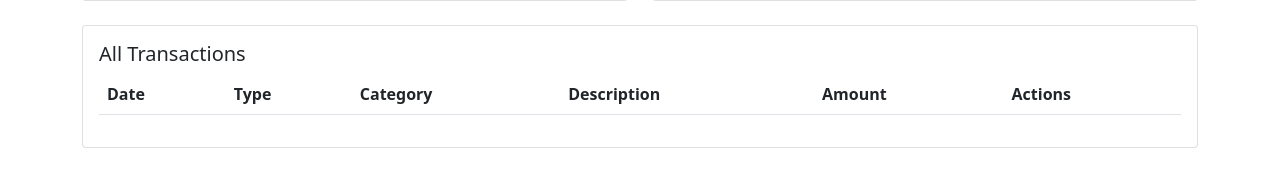
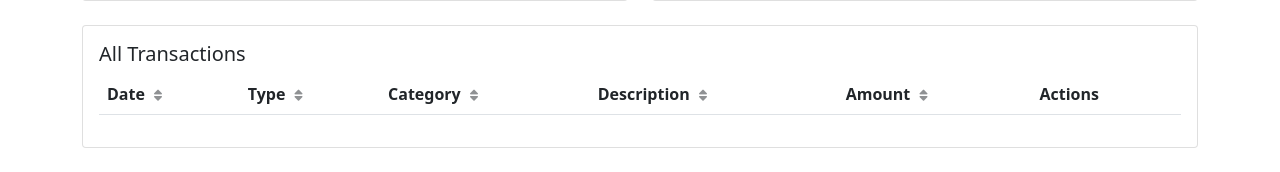
Before and after one commit to Chandrika-Saha/Budget-Tracker-Web-Application, a Flask app: page / in a window 1280 px wide. Shown: the part 1495-1667 px from the top of the page. Run offline with Flask 3, Linux system fonts and the light colour scheme; data comes from the database, SQL or seed files in the repository; lists and menus that the app fills with data are empty.

Commit message:
Modified the transaction table to have advanced sorting options, and some other things

```diff
--- a/Templates/index.html
+++ b/Templates/index.html
@@ -10,6 +10,7 @@
 
     <!-- Chatbot CSS -->
     <link rel="stylesheet" href="{{ url_for('static', filename='css/chatbot.css') }}">
+    <link rel="stylesheet" href="{{ url_for('static', filename='css/table_sorting.css') }}">
     <style>
 <style>
     /* Transaction row colors */
@@ -208,35 +209,51 @@
         </div>
 
         <!-- Row 5: Transaction List -->
+        <!-- Row 5: Transaction List -->
         <div class="row mb-4">
             <div class="col-12">
                 <div class="card">
                     <div class="card-body">
                         <h5>All Transactions</h5>
                         <div class="table-responsive">
-                            <table class="table table-striped">
+                            <table class="table table-striped" id="transactionTable">
                                 <thead>
                                     <tr>
-                                        <th>Date</th>
-                                        <th>Type</th>
-                                        <th>Category</th>
-                                        <th>Description</th>
-                                        <th>Amount</th>
-                                        <th>Actions</th> <!-- New Actions column -->
+                                        <th class="sortable" data-column="date" data-type="date">
+                                            Date
+                                            <i class="fas fa-sort sort-icon"></i>
+                                        </th>
+                                        <th class="sortable" data-column="type" data-type="string">
+                                            Type
+                                            <i class="fas fa-sort sort-icon"></i>
+                                        </th>
+                                        <th class="sortable" data-column="category" data-type="string">
+                                            Category
+                                            <i class="fas fa-sort sort-icon"></i>
+                                        </th>
+                                        <th class="sortable" data-column="description" data-type="string">
+                                            Description
+                                            <i class="fas fa-sort sort-icon"></i>
+                                        </th>
+                                        <th class="sortable" data-column="amount" data-type="number">
+                                            Amount
+                                            <i class="fas fa-sort sort-icon"></i>
+                                        </th>
+                                        <th>Actions</th>
                                     </tr>
                                 </thead>
-                                <tbody>
+                                <tbody id="transactionTableBody">
                                     {% for transaction in all_transactions %}
                                     <tr class="{% if transaction.type == 'Income' %}income-row{% else %}expense-row{% endif %}">
-                                        <td>{{ transaction.date }}</td>
-                                        <td>
+                                        <td data-sort="{{ transaction.date }}">{{ transaction.date }}</td>
+                                        <td data-sort="{{ transaction.type }}">
                                             <span class="badge {% if transaction.type == 'Income' %}bg-success{% else %}bg-danger{% endif %}">
                                                 {{ transaction.type }}
                                             </span>
                                         </td>
-                                        <td>{{ transaction.category }}</td>
-                                        <td>{{ transaction.description }}</td>
-                                        <td>${{ "%.2f"|format(transaction.amount) }}</td>
+                                        <td data-sort="{{ transaction.category }}">{{ transaction.category }}</td>
+                                        <td data-sort="{{ transaction.description }}">{{ transaction.description }}</td>
+                                        <td data-sort="{{ transaction.amount }}">${{ "%.2f"|format(transaction.amount) }}</td>
                                         <td>
                                             <!-- Edit Button -->
                                             <button class="btn btn-sm btn-outline-primary me-1"
@@ -248,7 +265,7 @@
                                                     onclick="deleteTransaction({{ transaction.id }}, '{{ transaction.type }}')">
                                                 <i class="fas fa-trash"></i>
                                             </button>
-                                    </td>
+                                        </td>
                                     </tr>
                                     {% endfor %}
                                 </tbody>
@@ -258,7 +275,13 @@
                 </div>
             </div>
         </div>
+
+
+<!--        # DO NOT REMOVE THIS CONTAINER DIV-->
     </div>
+
+
+
 
     <!-- Chatbot Widget -->
 <div id="chatbot-container" class="chatbot-container">
@@ -567,6 +590,84 @@ document.addEventListener('DOMContentLoaded', function() {
         }
     </script>
 
+    <script>
+        document.addEventListener('DOMContentLoaded', function() {
+            const table = document.getElementById('transactionTable');
+            const headers = table.querySelectorAll('th.sortable');
+            let currentSort = { column: null, direction: 'asc' };
+
+            headers.forEach(header => {
+                header.addEventListener('click', function() {
+                    const column = this.dataset.column;
+                    const type = this.dataset.type;
+
+                    // Remove previous sort classes
+                    headers.forEach(h => h.classList.remove('asc', 'desc'));
+
+                    // Determine sort direction
+                    if (currentSort.column === column) {
+                        currentSort.direction = currentSort.direction === 'asc' ? 'desc' : 'asc';
+                    } else {
+                        currentSort.direction = 'asc';
+                    }
+                    currentSort.column = column;
+
+                    // Add sort class to current header
+                    this.classList.add(currentSort.direction);
+
+                    // Sort the table
+                    sortTable(column, type, currentSort.direction);
+                });
+            });
+
+            function sortTable(column, type, direction) {
+                const tbody = document.getElementById('transactionTableBody');
+                const rows = Array.from(tbody.querySelectorAll('tr'));
+
+                rows.sort((a, b) => {
+                    let aVal = a.querySelector(`td[data-sort]`).dataset.sort;
+                    let bVal = b.querySelector(`td[data-sort]`).dataset.sort;
+
+                    // Get the correct cell for the column
+                    const columnIndex = getColumnIndex(column);
+                    aVal = a.children[columnIndex].dataset.sort;
+                    bVal = b.children[columnIndex].dataset.sort;
+
+                    let comparison = 0;
+
+                    switch(type) {
+                        case 'number':
+                            comparison = parseFloat(aVal) - parseFloat(bVal);
+                            break;
+                        case 'date':
+                            comparison = new Date(aVal) - new Date(bVal);
+                            break;
+                        case 'string':
+                        default:
+                            comparison = aVal.toLowerCase().localeCompare(bVal.toLowerCase());
+                            break;
+                    }
+
+                    return direction === 'asc' ? comparison : -comparison;
+                });
+
+                // Clear tbody and append sorted rows
+                tbody.innerHTML = '';
+                rows.forEach(row => tbody.appendChild(row));
+            }
+
+            function getColumnIndex(column) {
+                const columnMap = {
+                    'date': 0,
+                    'type': 1,
+                    'category': 2,
+                    'description': 3,
+                    'amount': 4
+                };
+                return columnMap[column];
+            }
+        });
+    </script>
 
 </body>
 </html>
--- a/app.py
+++ b/app.py
@@ -44,9 +44,19 @@ def index():
     income_manager = IncomeManager()
     expense_manager = ExpenseManager()
 
-    # Default date range (current month)
-    start_date = request.form.get('start_date', date.today().replace(day=1).strftime('%Y-%m-%d'))
-    end_date = request.form.get('end_date', date.today().strftime('%Y-%m-%d'))
+    # Get dates from form, session, or use defaults
+    start_date = request.form.get('start_date')
+    end_date = request.form.get('end_date')
+
+    # If no dates in form, check session, then use defaults
+    if not start_date:
+        start_date = session.get('filter_start_date', date.today().replace(day=1).strftime('%Y-%m-%d'))
+    if not end_date:
+        end_date = session.get('filter_end_date', date.today().strftime('%Y-%m-%d'))
+
+    # Store current dates in session
+    session['filter_start_date'] = start_date
+    session['filter_end_date'] = end_date
 
     # Get filtered data
     incomes = income_manager.get_incomes_between_dates(start_date, end_date)
--- /dev/null
+++ b/selectQueries.sql
@@ -0,0 +1,5 @@
+USE personal_budget_tracker;
+
+SELECT * FROM Income;
+
+SELECT * FROM Expense;
--- /dev/null
+++ b/static/css/table_sorting.css
@@ -0,0 +1,31 @@
+<style>
+.sortable {
+    cursor: pointer;
+    user-select: none;
+    position: relative;
+}
+
+.sortable:hover {
+    background-color: #f8f9fa;
+}
+
+.sort-icon {
+    margin-left: 5px;
+    opacity: 0.5;
+    font-size: 0.8em;
+}
+
+.sortable.asc .sort-icon:before {
+    content: "\f0de"; /* fa-sort-up */
+    opacity: 1;
+}
+
+.sortable.desc .sort-icon:before {
+    content: "\f0dd"; /* fa-sort-down */
+    opacity: 1;
+}
+
+.sortable:not(.asc):not(.desc) .sort-icon:before {
+    content: "\f0dc"; /* fa-sort */
+}
+</style>
```
